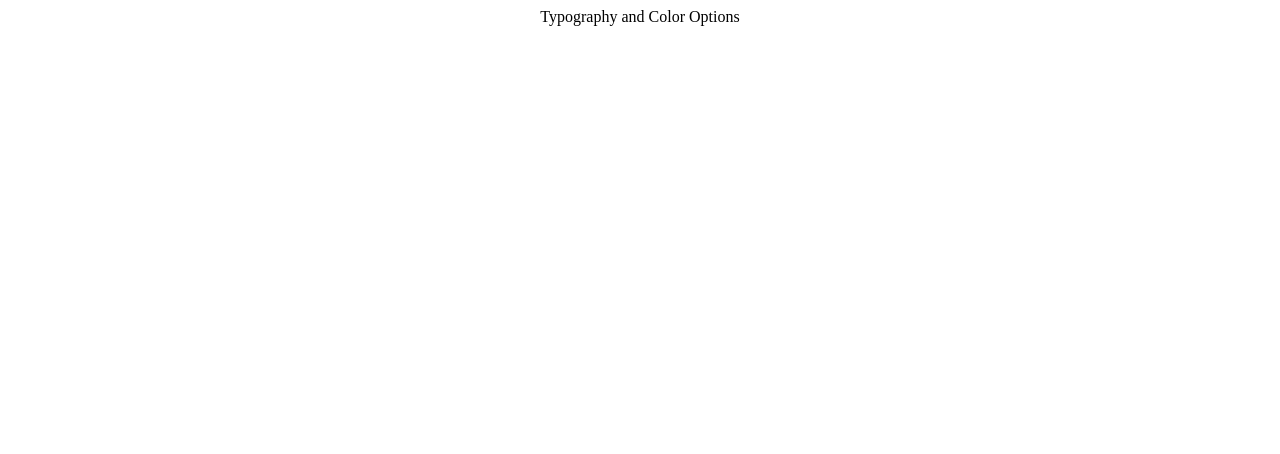
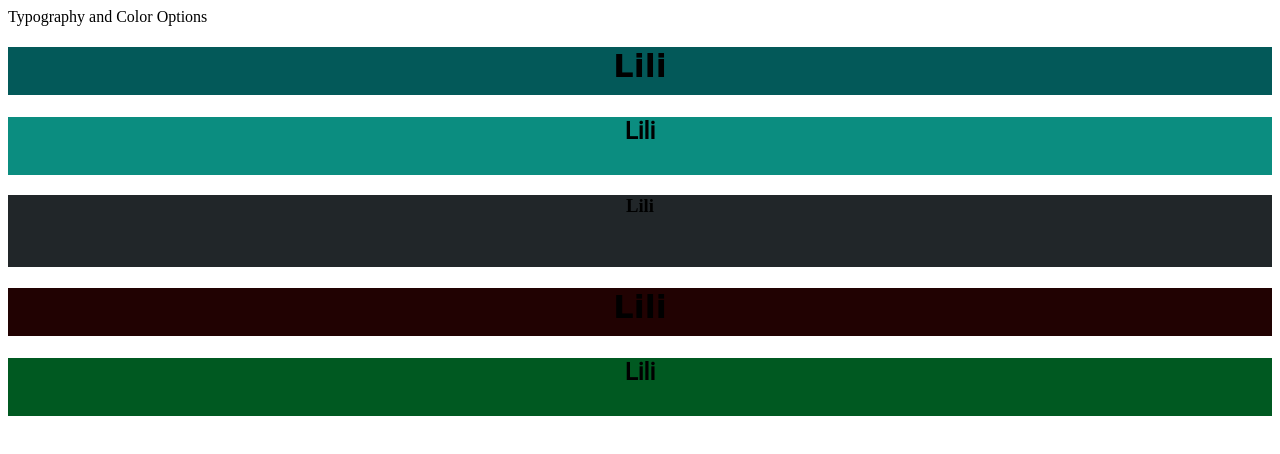
Before and after one commit to GutierrezLiliana/computer-sci, a plain HTML site: page index.html in a window 1280 px wide. Drawn offline with Linux system fonts and the light colour scheme; files that its build step writes are made by us from their sources; a web font is replaced by a local one.

Commit message:
Update index.html

```diff
--- a/index.html
+++ b/index.html
@@ -3,16 +3,16 @@
 	<link rel="stylesheet" type="text/css" href="css/colors.css">
 	<link rel="stylesheet" type="text/css" href="fonts.css">
 	<head>
-		<center><header> Typography and Color Options</header></center>
+	<header> Typography and Color Options</header>
 		<meta name="viewport" content="width=device-width, initial-scale=1.0">
 		<link href="https://fonts.googleapis.com/css?family=Baloo+Bhaijaan|Droid+Serif|Roboto" rel="stylesheet">
 </head>
 	<body>
-		<div class="box turquoise">
-		<div class="box sea_blue">
-		<div class="box gray">
-		<div class="box brown">
-		<div class="box dark_green">
+		<div class="box turquoise"><center><h1>Lili</h1></center></div>
+		<div class="box sea_blue"><center><h2>Lili</h2></center></div>
+		<div class="box gray"><center><h3>Lili</h3></center></div>
+		<div class="box brown"><center><h1>Lili</h1></center></div>
+		<div class="box dark_green"><center><h2>Lili</h2></center></div>
 	</body>
 
 </html>
```
